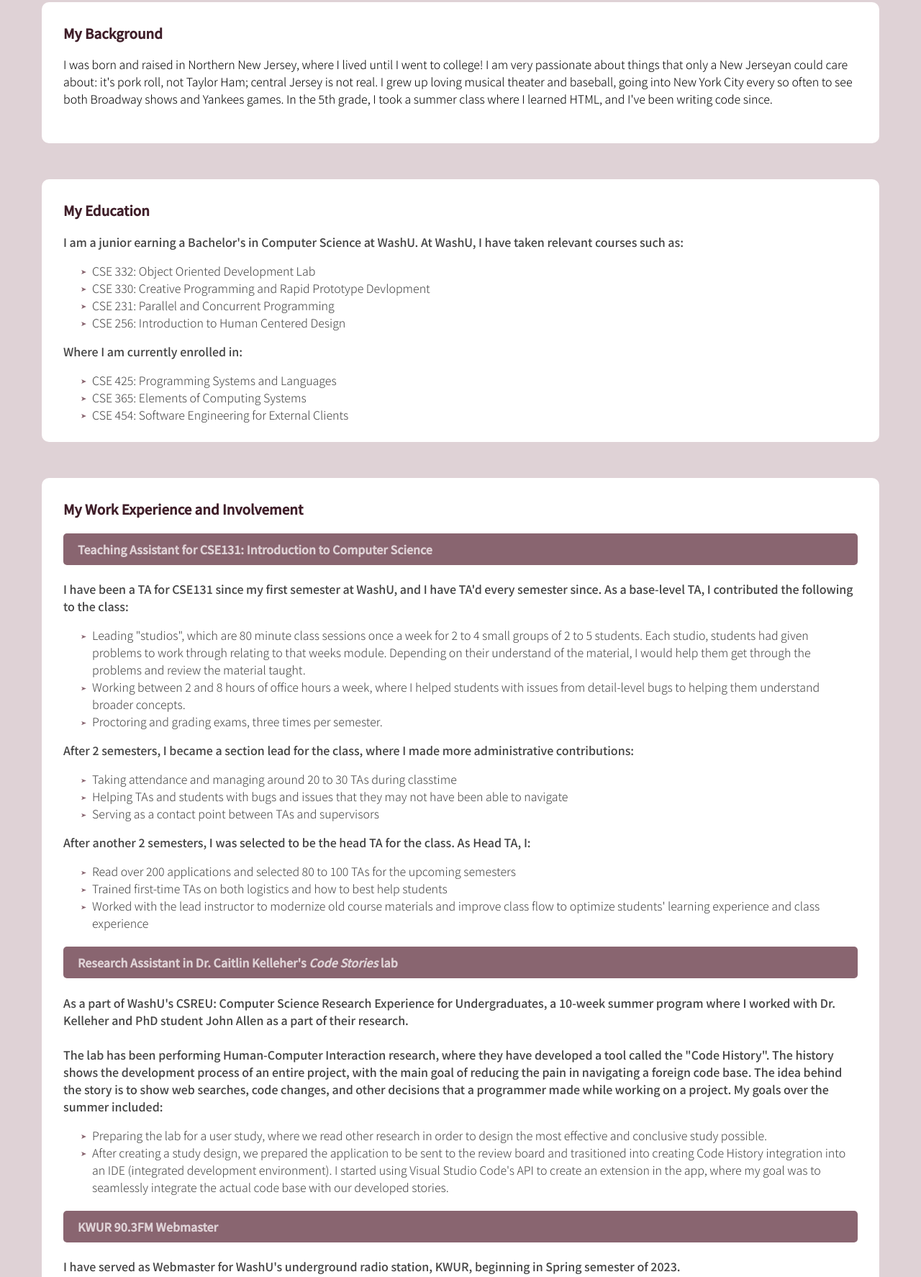
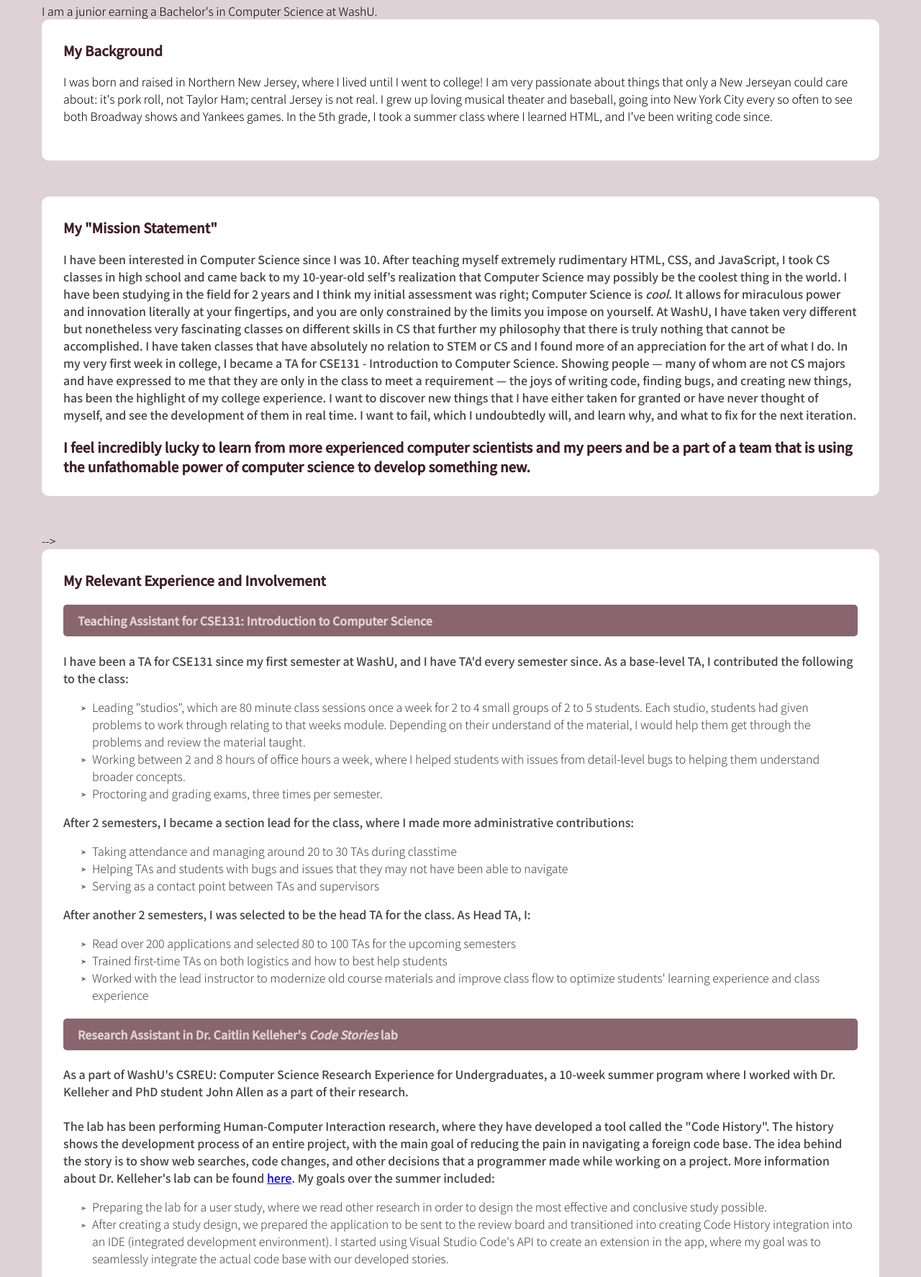
Before and after one commit to victoriaprisco/victoriaprisco.github.io, a plain HTML site: page me.html in a window 1280 px wide. Shown: the part 107-1881 px from the top of the page at 72% size. Drawn offline with Linux system fonts and the light colour scheme; files whose address does not match are found by name.

Commit message:
updating personal description

```diff
--- a/me.html
+++ b/me.html
@@ -11,7 +11,7 @@
         <a href="index.html"><img id="back-arrow" src="./svg/back.svg"></a>
         <h1>Hi!</h1>
     </header>
-
+    <span title="This information is auto-updating and should be up to date based on today's date. I am graduating in May 2025!" id="year"></span>
     <section id="first">
         <h3>My Background</h3>
         <!-- <p> -->
@@ -20,9 +20,16 @@
         <!-- </p> -->
     </section>
     <section>
+        <h3>My "Mission Statement"</h3>
+        <p>
+           I have been interested in Computer Science since I was 10. After teaching myself extremely rudimentary HTML, CSS, and JavaScript, I took CS classes in high school and came back to my 10-year-old self’s realization that Computer Science may possibly be the coolest thing in the world. I have been studying in the field for 2 years and I think my initial assessment was right; Computer Science is <em>cool</em>. It allows for miraculous power and innovation literally at your fingertips, and you are only constrained by the limits you impose on yourself. At WashU, I have taken very different but nonetheless very fascinating classes on different skills in CS that further my philosophy that there is truly nothing that cannot be accomplished. I have taken classes that have absolutely no relation to STEM or CS and I found more of an appreciation for the art of what I do. In my very first week in college, I became a TA for CSE131 - Introduction to Computer Science. Showing people — many of whom are not CS majors and have expressed to me that they are only in the class to meet a requirement — the joys of writing code, finding bugs, and creating new things, has been the highlight of my college experience. I want to discover new things that I have either taken for granted or have never thought of myself, and see the development of them in real time. I want to fail, which I undoubtedly will, and learn why, and what to fix for the next iteration.
+        </p>
+        <h3>I feel incredibly lucky to learn from more experienced computer scientists and my peers and be a part of a team that is using the unfathomable power of computer science to develop something new.</h3>
+    </section>
+<!--     <section>
         <h3>My Education</h3>
         <p>
-            <span title="This information is auto-updating and should be up to date based on today's date. I am graduating in May 2025!" id="year"></span> At WashU, I have taken relevant courses such as:
+             At WashU, I have taken relevant courses such as:
             <ul>
                 <li>CSE 332: Object Oriented Development Lab</li>
                 <li>CSE 330: Creative Programming and Rapid Prototype Devlopment</li>
@@ -45,9 +52,9 @@
                 <li>Introduction to Mechanical Engineering</li>
             </ul>
         </p> -->
-    </section>
+    </section> -->
     <section>
-        <h3>My Work Experience and Involvement</h3>
+        <h3>My Relevant Experience and Involvement</h3>
         <p>
             <h4>Teaching Assistant for CSE131: Introduction to Computer Science</h4>
             <p>
@@ -75,10 +82,11 @@
                 As a part of WashU's CSREU: Computer Science Research Experience for Undergraduates, a 10-week summer program where I worked with Dr. Kelleher and PhD student John Allen as a part of their research. <br>
                 <br>
                 The lab has been performing Human-Computer Interaction research, where they have developed a tool called the "Code History". The history shows the development process of an entire project, with the main goal of reducing the pain in navigating a foreign code base.
-                The idea behind the story is to show web searches, code changes, and other decisions that a programmer made while working on a project. My goals over the summer included:
+                The idea behind the story is to show web searches, code changes, and other decisions that a programmer made while working on a project. More information about Dr. Kelleher's lab can be found <a href="https://www.cse.wustl.edu/~ckelleher/research.html">here</a>.
+                My goals over the summer included:
                 <ul>
                     <li>Preparing the lab for a user study, where we read other research in order to design the most effective and conclusive study possible.</li>
-                    <li>After creating a study design, we prepared the application to be sent to the review board and trasitioned into creating Code History integration into an IDE (integrated development environment). I started using Visual Studio Code's API to create an extension in the app, where my goal was to seamlessly integrate the actual code base with our developed stories.  </li>
+                    <li>After creating a study design, we prepared the application to be sent to the review board and transitioned into creating Code History integration into an IDE (integrated development environment). I started using Visual Studio Code's API to create an extension in the app, where my goal was to seamlessly integrate the actual code base with our developed stories.  </li>
                 </ul>
 
             </p>
```
